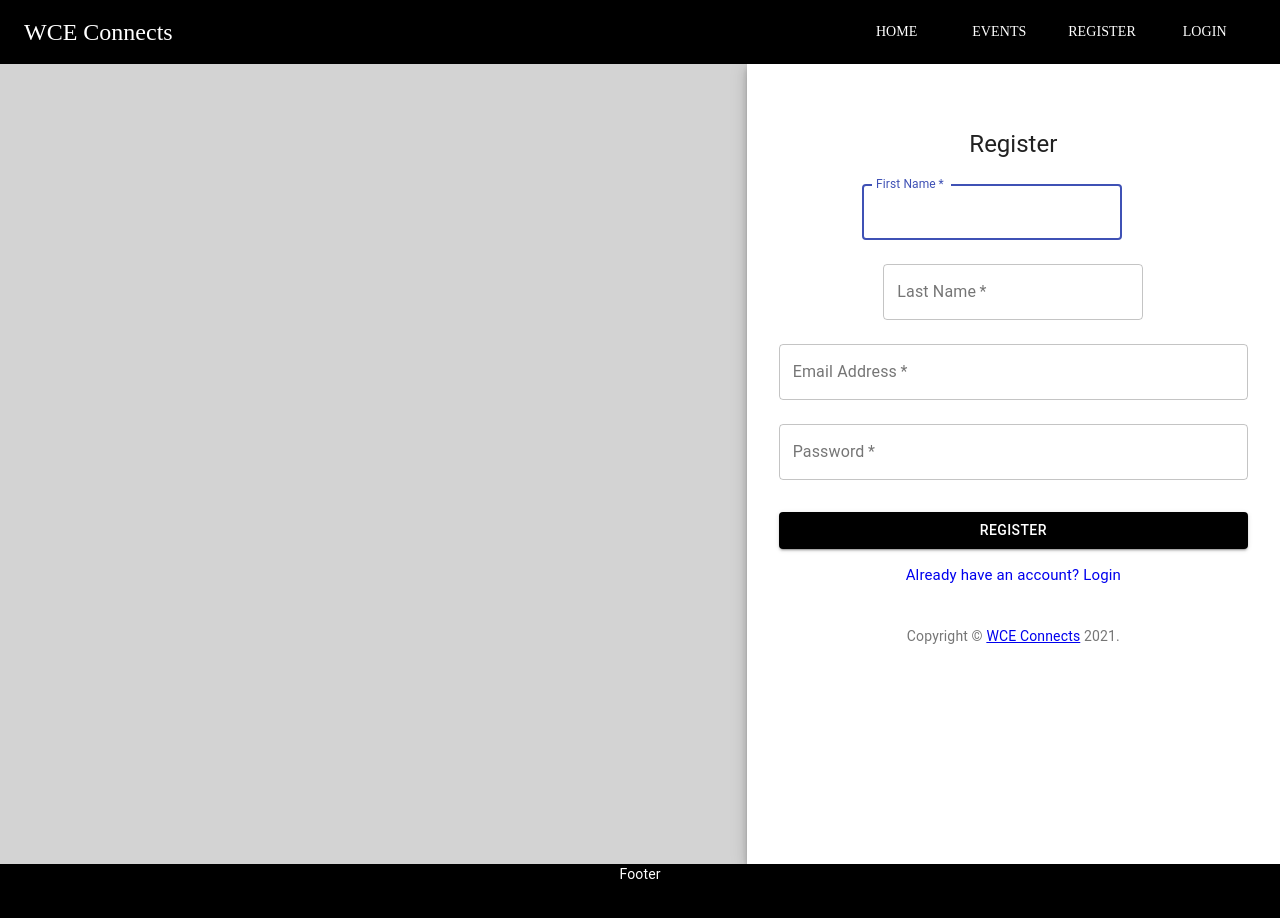
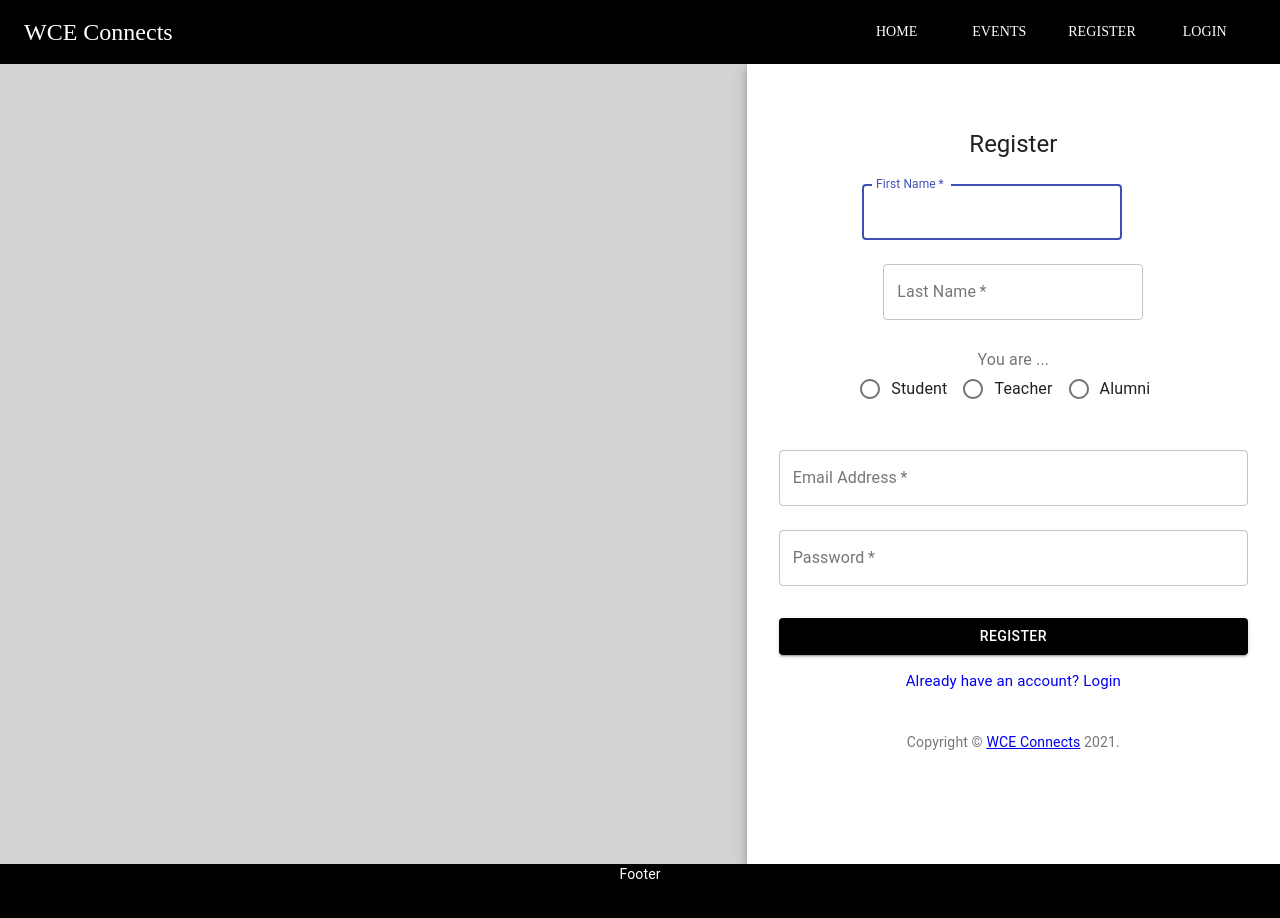
Before and after one commit to Webmaster-WCE/WCE-Connects, a React (Create React App) app: page /register in a window 1280 px wide. Shown: the top 918 px of the page. Built offline with nearby package versions, Linux system fonts and the light colour scheme; a web font is replaced by a local one.

Commit message:
Register UI Completed

```diff
--- a/src/Components/LoggedOut/Register/Register.js
+++ b/src/Components/LoggedOut/Register/Register.js
@@ -1,3 +1,4 @@
+import React, { useState } from 'react';
 import Button from '@material-ui/core/Button';
 import CssBaseline from '@material-ui/core/CssBaseline';
 import TextField from '@material-ui/core/TextField';
@@ -10,7 +11,13 @@ import { makeStyles } from '@material-ui/core/styles';
 import { useHistory } from 'react-router-dom';
 import axios from 'axios';
 import swal from 'sweetalert';
-
+import Radio from '@material-ui/core/Radio';
+import RadioGroup from '@material-ui/core/RadioGroup';
+import FormControlLabel from '@material-ui/core/FormControlLabel';
+import FormControl from '@material-ui/core/FormControl';
+// import FormHelperText from '@material-ui/core/FormHelperText';
+import FormLabel from '@material-ui/core/FormLabel';
+// import HighlighedInformation from '../../Shared/HighlightedInformation';
 
 function Copyright() {
   return (
@@ -58,6 +65,12 @@ const useStyles = makeStyles((theme) => ({
   submit: {
     margin: theme.spacing(3, 0, 2),
   },
+  formControl: {
+    margin: theme.spacing(3),
+  },
+  button: {
+    margin: theme.spacing(1, 1, 0, 0),
+  },
 }));
 
 
@@ -65,15 +78,62 @@ const useStyles = makeStyles((theme) => ({
 export default function Register() {
   const classes = useStyles();
   const history= useHistory();
+  const [value, setValue] = useState('');
+  const [error, setError] = useState(true);
+  const [helperText, setHelperText] = useState('');
+  // const [post, setPost] = useState();
 
-  function onSubmit(e) {
+  const handleRadioChange = (event) => {
+    setValue(event.target.value);
+    setHelperText(' ');
+    setError(false);
+  };
+
+  function handleSubmit(e) {
 
     e.preventDefault();
     var form = document.getElementById('signup_form');
     var data = new FormData(form);
     const entries = data.entries();
     const userData = Object.fromEntries(entries);
+    var post=false;
 
+    if (value === 'student') {
+     if(!userData.email.includes('walchandsangli.ac.in'))
+      {
+        setHelperText('Use college email ID');
+        setError(true);
+        post=false;
+      }
+      else
+      {
+        setError(false);
+        post=true;
+      }
+    } else if (value === 'teacher') {
+      if(!userData.email.includes('walchandsangli.ac.in'))
+      {
+        setHelperText('Use college email ID');
+        setError(true);
+        post=false;
+      }
+      else
+      {
+        setError(false);
+        post=true;
+      }
+    } else if (value === 'alumni') {
+      setError(false);
+      post=true;
+    }else {
+      setHelperText('Please select an option.');
+      setError(true);
+      post=false;
+    }
+
+    if(post===true && error===false)
+    {
+      post=false;
       axios.post('http://localhost:5000/user/', userData)
       .then(res => {
         if(res.status === 200)
@@ -100,6 +160,7 @@ export default function Register() {
           }
         }
       });
+    }
 
 }
 
@@ -113,7 +174,7 @@ export default function Register() {
           <Typography component="h1" variant="h5">
             Register
           </Typography>
-          <form className={classes.form} name="signup_form" id="signup_form" onSubmit={onSubmit}>
+          <form className={classes.form} name="signup_form" id="signup_form" onSubmit={handleSubmit}>
           <div className="d-flex flex-row">
             <div className="p-2 flex-fill">
             <TextField
@@ -143,7 +204,15 @@ export default function Register() {
             </div>
         </div>
 
+        <FormControl component="fieldset" className={classes.formControl}>
+          <FormLabel component="legend">You are ...</FormLabel>
+          <RadioGroup aria-label="role" name="role" value={value} onChange={handleRadioChange} row>
+            <FormControlLabel value="student" control={<Radio />} label="Student" />
+            <FormControlLabel value="teacher" control={<Radio />} label="Teacher" />
+            <FormControlLabel value="alumni" control={<Radio />} label="Alumni" />
+          </RadioGroup>
 
+        </FormControl>
             <TextField
               variant="outlined"
               margin="normal"
@@ -153,8 +222,8 @@ export default function Register() {
               label="Email Address"
               name="email"
               autoComplete="email"
+            />
 
-            />
             <TextField
               variant="outlined"
               margin="normal"
@@ -170,6 +239,10 @@ export default function Register() {
               control={<Checkbox value="remember" color="primary" />}
               label="Remember me"
             /> */}
+
+            <div style={{color:"red", fontSize:"medium"}}>
+                {helperText}
+            </div>
             <Button
               type="submit"
               fullWidth
```
Lines whose indentation alone changed are shown as unchanged.
